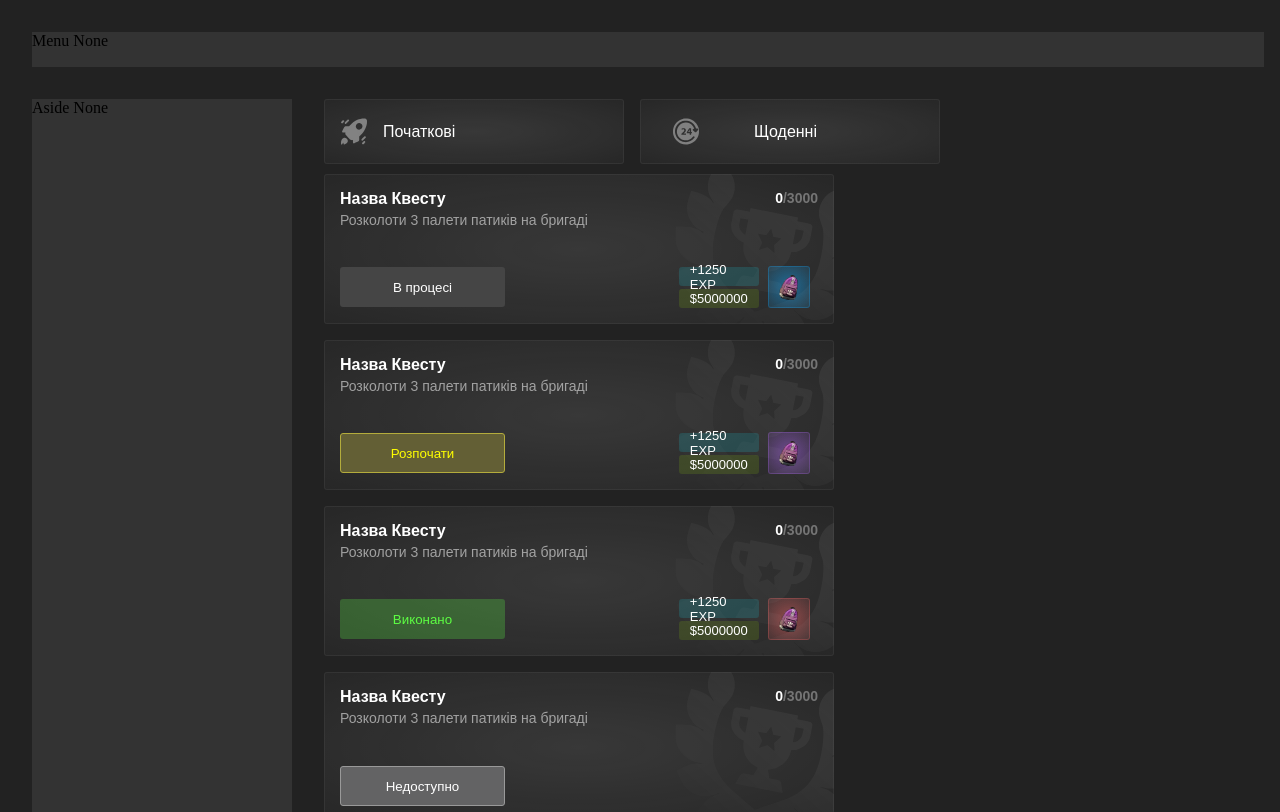
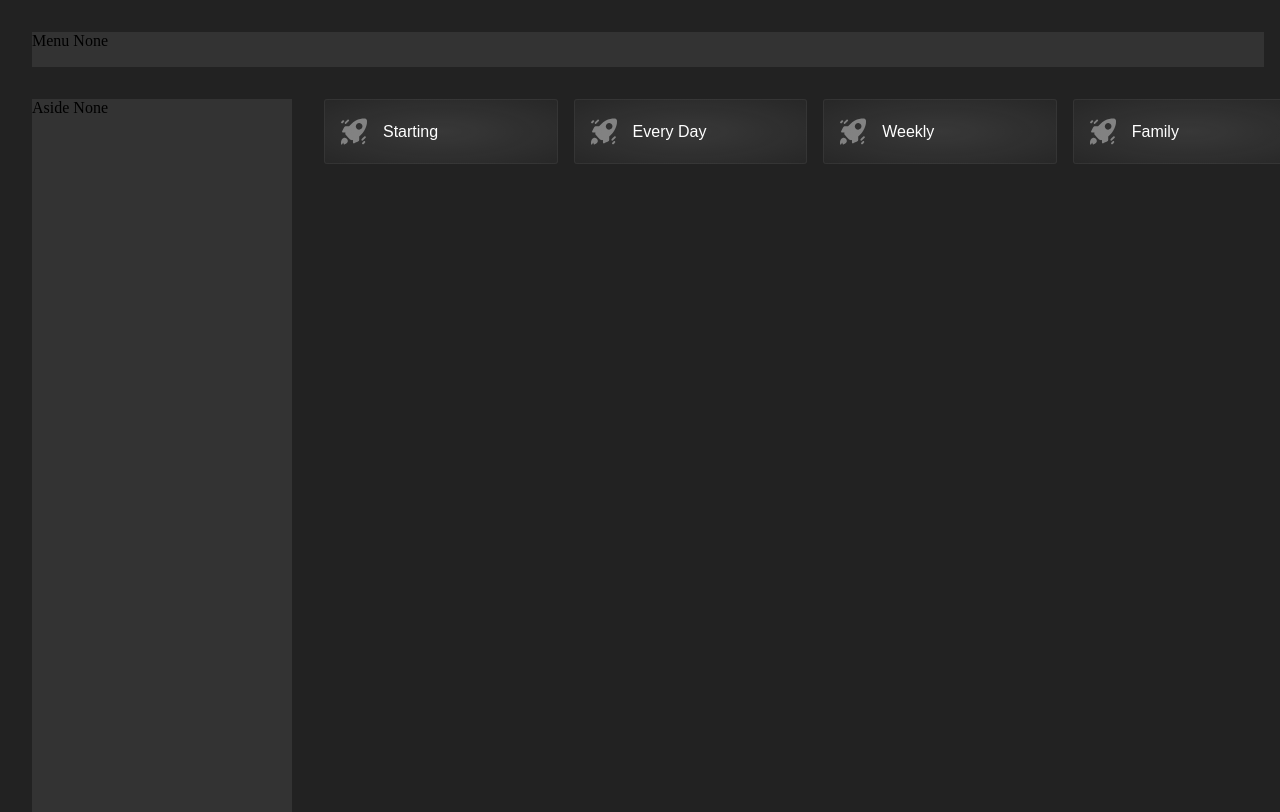
Before and after one commit to flexike/ragemp-quest, a React (Vite) app: page / in a window 1280 px wide. Shown: the top 812 px of the page. Built offline with nearby package versions, Linux system fonts and the light colour scheme; a web font is replaced by a local one.

Commit message:
+ ASS LOGIX

```diff
--- a/src/App.sass
+++ b/src/App.sass
@@ -8,6 +8,7 @@ $quest-bg-default: radial-gradient(97.5% 97.5% at 50% 50%, rgba(255, 255, 255, 0
   height: 100%
   width: 100%
   background-color: $default-bg-color
+  overflow: hidden
 
   .quest-container
     margin: 0 auto
--- a/src/App.tsx
+++ b/src/App.tsx
@@ -1,15 +1,56 @@
-import { useState } from 'react'
+import {Key, useEffect, useState} from 'react'
 import './App.sass'
 import QuestCardOption from "./components/QuestCardOption.tsx";
+import QuestCard from "./components/QuestCard.tsx";
 import everyDayQuestOptionON from './assets/everyDayQuestOptionON.svg'
 import everyDayQuestOptionOff from './assets/everyDayQuestOptionOff.svg'
 import startingQuestOptionON from './assets/startingQuestOptionON.svg'
 import startingQuestOptionOFF from './assets/startingQuestOptionOFF.svg'
-import QuestCard from "./components/QuestCard.tsx";
+import DataFromServ from './data.json'
+import {createLogger} from "vite";
+
+
+interface DataInterf {
+    name: string;
+    quests: QuestInterf[];
+}
+
+type QuestInterf = {
+    name: string;
+    description: string;
+    status: 'available' | 'done' | 'current' | 'disabled'
+    imagePath: string;
+    progress: {
+        current: number;
+        total: number;
+    };
+    rewards: Rewards[]
+}[]
+
+type Rewards = {
+    exp?: number
+    money?: number
+    items: {
+        imagePath: string
+        rarity: 'blue' | 'yellow' | 'purple' | 'red'
+    }[]
+}
 
 
 function App() {
-    const [data, setData] = useState<any>([])
+
+    const [data, setData] = useState<DataInterf | null>(null)
+    const bool: boolean = true
+
+    useEffect(() => {
+        fetchData()
+    }, []);
+
+    function fetchData() {
+        setData(DataFromServ)
+        // console.log('Data is received', DataFromServ)
+    }
+
 
     return (
         <section className="quest-section">
@@ -18,91 +59,53 @@ function App() {
                 <div className="quest-block">
                     <aside className="quest-block-aside">Aside None</aside>
                     {
-                    data ?
+                        bool ?
                             <main className="quest-block-main">
                                 <header className="quest-main-header">
 
+                                {
+                                    data ?
+                                        data.map((questOptionFrData: { name: string; }, index: Key | null | undefined) => {
+                                            return(
                                                 <QuestCardOption
-                                    questOptionName = "Початкові"
+                                                    key = {index}
+                                                    questOptionName = {questOptionFrData.name}
                                                     questOptionSVGoff = {`${startingQuestOptionOFF}`}
                                                     questOptionSVGon = {`${startingQuestOptionON}`}
-                                    questOptionQuests = {{}}
                                                 />
+                                            )
+                                        })
+                                    :
+                                    null
+                                }
 
-                                <QuestCardOption
-                                    questOptionName = "Щоденні"
-                                    questOptionSVGoff = {`${everyDayQuestOptionOff}`}
-                                    questOptionSVGon = {`${everyDayQuestOptionON}`}
-                                    questOptionQuests = {{}}
-                                />
+
 
                             </header>
 
                             <div className="quest-desk">
 
+                                {
+                                    data ?
+                                        data.map((questsCardFrData: any) => {
+                                            // console.log('QUESTcardDATA', questsCardFrData.quests)
+                                            questsCardFrData.quests.forEach((quest: any) => {
+                                                // console.log("QUEST (FOREACH):", quest.rewards, quest.progress)
+                                                return (
                                                     <QuestCard
-                                    questName="Назва Квесту"
-                                    questDescription = "Розколоти 3 палети патиків на бригаді"
-                                    questStatus = "current"
-                                    questImagePath = ""
-                                    questProgress = {{current: 0, total: 3000 }}
-                                    questRewards = {{
-                                        exp: 1250,
-                                        money: 5000000,
-                                        items: {
-                                            imagePath: 'string',
-                                            rarity: 'blue'
+                                                        questName = {quest.name}
+                                                        questDescription = {quest.description}
+                                                        questStatus = {quest.status}
+                                                        questImagePath = {quest.imagePath}
+                                                        questProgress = {quest.progress}
+                                                        questRewards = {quest.rewards}
+                                                    />
+                                                )
+                                            })
+                                        })
+                                        :
+                                        null
                                 }
-                                    }}
-                                />
-
-                                <QuestCard
-                                    questName="Назва Квесту"
-                                    questDescription = "Розколоти 3 палети патиків на бригаді"
-                                    questStatus = "available"
-                                    questImagePath = ""
-                                    questProgress = {{current: 0, total: 3000 }}
-                                    questRewards = {{
-                                        exp: 1250,
-                                        money: 5000000,
-                                        items: {
-                                            imagePath: 'string',
-                                            rarity: 'purple'
-                                        }
-                                    }}
-                                />
-
-                                <QuestCard
-                                    questName="Назва Квесту"
-                                    questDescription = "Розколоти 3 палети патиків на бригаді"
-                                    questStatus = "done"
-                                    questImagePath = ""
-                                    questProgress = {{current: 0, total: 3000 }}
-                                    questRewards = {{
-                                        exp: 1250,
-                                        money: 5000000,
-                                        items: {
-                                            imagePath: 'string',
-                                            rarity: 'red'
-                                        }
-                                    }}
-                                />
-
-                                <QuestCard
-                                    questName="Назва Квесту"
-                                    questDescription = "Розколоти 3 палети патиків на бригаді"
-                                    questStatus = "disabled"
-                                    questImagePath = ""
-                                    questProgress = {{current: 0, total: 3000 }}
-                                    questRewards = {{
-                                        exp: 1250,
-                                        money: 5000000,
-                                        items: {
-                                            imagePath: 'string',
-                                            rarity: 'yellow'
-                                        }
-                                    }}
-                                />
 
                             </div>
 
--- a/src/components/QuestCard.tsx
+++ b/src/components/QuestCard.tsx
@@ -11,26 +11,21 @@ interface QuestCardProps {
         current: number
         total: number
     }
-    questRewards: {
+    questRewards: Rewards[]
+}
+
+type Rewards = {
     exp?: number
     money?: number
     items: {
         imagePath: string
         rarity: 'blue' | 'yellow' | 'purple' | 'red'
-        }
-    }
+    }[]
 }
 
-// type Rewards = {
-//     exp?: number
-//     money?: number
-//     items: {
-//         imagePath: string
-//         rarity: 'blue' | 'yellow' | 'purple' | 'red'
-//     }[]
-// }
+function QuestCard({questName, questDescription, questStatus, questImagePath, questProgress, questRewards}: QuestCardProps) {
 
-function QuestCard({questName, questDescription, questStatus, questImagePath, questProgress, questRewards}: QuestCardProps) {
+    console.log(`Quest Rewards: ${questRewards}`)
 
 
     return (
@@ -48,12 +43,12 @@ function QuestCard({questName, questDescription, questStatus, questImagePath, qu
                     {
                         questStatus === "available" ?
                             <div className="btns-wrapper">
-                                <button className={`btn ${'quest-available'}`}>Розпочати</button>
+                                <button className={`btn quest-available`}>Розпочати</button>
                             </div>
 
                         : questStatus === "done" ?
                              <div className="btns-wrapper">
-                                <button className={`btn ${'quest-done'}`}>Виконано</button>
+                                <button className={`btn quest-done`}>Виконано</button>
                              </div>
 
                         : questStatus === "current" ?
@@ -63,7 +58,7 @@ function QuestCard({questName, questDescription, questStatus, questImagePath, qu
 
                         : questStatus === "disabled" ?
                              <div className="btns-wrapper">
-                                  <button className={`btn ${'quest-disabled'}`}>Недоступно</button>
+                                  <button className={`btn quest-disabled`}>Недоступно</button>
                              </div>
                              : null
                     }
@@ -75,29 +70,36 @@ function QuestCard({questName, questDescription, questStatus, questImagePath, qu
                                 null
                                 :
                             <>
+                            {
+                                questRewards ?
+                                    questRewards.map((questRew) => {
+                                        return (
                                             <div className="first-rewards-wrapper">
-                                    <div className="first-rewards-EXP">+{questRewards.exp} EXP</div>
-                                    <div className="first-rewards-MON">${questRewards.money}</div>
+                                                <div className="first-rewards-EXP">+{questRew.exp} EXP</div>
+                                                <div className="first-rewards-MON">${questRew.money}</div>
                                             </div>
+                                        )
+                                    })
+                                    :
+                                    null
+                            }
 
                                 <div className="second-rewards-wrapper">
+                                    {
+                                        questRewards ?
 
-                                    {
-                                        questRewards.items ?
+                                            questRewards.map((questRew) => {
+                                                return (
+                                                    <div className={`second-rewards-item ${questRew.items.rarity}`}>
+                                                        <img src={bagIcon} alt="itemIcon"
+                                                             className="rewards-item-picture"/>
+                                                        </div>
+                                                )
+                                            })
 
-                                            // questRewards.map((questRew) => {
-                                            //     return (
-                                            //         <div className={`second-rewards-item ${questRew.items.rarity}`}>
-                                            //             <img src={bagIcon} alt="itemIcon"
-                                            //                  className="rewards-item-picture"/>
-                                            //             </div>
-                                            //     )
-                                            // })
-
-                                            <div className={`second-rewards-item ${questRewards.items.rarity}`}>
-                                                <img src={bagIcon} alt="itemIcon" className="rewards-item-picture"/>
-                                            </div>
-
+                                            // <div className={`second-rewards-item `}>
+                                            //     <img src={bagIcon} alt="itemIcon" className="rewards-item-picture"/>
+                                            // </div>
                                             : null
                                     }
 
@@ -120,8 +122,7 @@ function QuestCard({questName, questDescription, questStatus, questImagePath, qu
                 </div>
             <img src={questBgCup} alt="QuestCupBGicon" className="quest-background-icon"/>
         </div>
-                )
-                ;
+    );
 }
 
                 export default QuestCard;
--- a/src/components/QuestCardOption.tsx
+++ b/src/components/QuestCardOption.tsx
@@ -4,22 +4,19 @@ interface questCardInterface{
     questOptionName: string
     questOptionSVGoff: string
     questOptionSVGon: string
-    questOptionQuests: object
 }
 
 
-function QuestCardOption({questOptionName, questOptionSVGoff, questOptionSVGon, questOptionQuests}: questCardInterface) {
+function QuestCardOption({questOptionName, questOptionSVGoff, questOptionSVGon}: questCardInterface) {
 
     const isActive: boolean = false
+
     return (
         <div className="quest-main-header-quest-option">
             <div className="quest-option-title-wrapper">
-                {
-                isActive ?
-                <img src={questOptionSVGon} alt="SVGIcon"/>
-                :
-                <img src={questOptionSVGoff} alt="SVGIcon"/>
-                }
+
+                <img src={isActive ?`${questOptionSVGon}` : `${questOptionSVGoff}`} alt="SVGIcon"/>
+
                 {questOptionName}
             </div>
         </div>
--- a/src/data.json
+++ b/src/data.json
@@ -1,6 +1,68 @@
 [
   {
-    "name": "Main Quests",
+      "name": "Starting",
+      "quests": [
+        {
+          "name": "The Lost Artifact",
+          "description": "Find the ancient artifact hidden in the old temple.",
+          "status": "current",
+          "imagePath": "",
+          "progress": {
+            "current": 0,
+            "total": 3000
+          },
+          "rewards": {
+            "exp": 500,
+            "money": 200,
+            "items": [
+              {
+                "imagePath": "",
+                "rarity": "purple"
+              }
+            ]
+          }
+        },{
+          "name": "The Lost Artifact",
+          "description": "Find the ancient artifact hidden in the old temple.",
+          "status": "current",
+          "imagePath": "",
+          "progress": {
+            "current": 0,
+            "total": 3000
+          },
+          "rewards": {
+            "exp": 500,
+            "money": 200,
+            "items": [
+              {
+                "imagePath": "",
+                "rarity": "purple"
+              }
+            ]
+          }
+        },{
+          "name": "The Lost Artifact",
+          "description": "Find the ancient artifact hidden in the old temple.",
+          "status": "current",
+          "imagePath": "",
+          "progress": {
+            "current": 0,
+            "total": 3000
+          },
+          "rewards": {
+            "exp": 500,
+            "money": 200,
+            "items": [
+              {
+                "imagePath": "",
+                "rarity": "purple"
+              }
+            ]
+          }
+        }
+      ]
+  },{
+      "name": "Every Day",
       "quests": [
   {
   "name": "The Lost Artifact",
@@ -21,66 +83,227 @@
   }
   ]
   }
-      },
-      {
-        "name": "The Final Battle",
-        "description": "Defeat the Dark Lord and bring peace to the kingdom.",
-        "status": "available",
+  },{
+  "name": "The Lost Artifact",
+  "description": "Find the ancient artifact hidden in the old temple.",
+  "status": "current",
   "imagePath": "",
   "progress": {
-          "current": 0,
-          "total": 1
+  "current": 3,
+  "total": 5
   },
   "rewards": {
-          "exp": 1000,
-          "money": 500,
+  "exp": 500,
+  "money": 200,
   "items": [
   {
   "imagePath": "",
-              "rarity": "red"
+  "rarity": "purple"
+  }
+  ]
+  }
+  },{
+  "name": "The Lost Artifact",
+  "description": "Find the ancient artifact hidden in the old temple.",
+  "status": "current",
+  "imagePath": "",
+  "progress": {
+  "current": 3,
+  "total": 5
+  },
+  "rewards": {
+  "exp": 500,
+  "money": 200,
+  "items": [
+  {
+  "imagePath": "",
+  "rarity": "purple"
   }
   ]
   }
   }
   ]
-  },
-  {
-    "name": "Side Quests",
+  },{
+    "name": "Weekly",
     "quests": [
       {
-        "name": "The Missing Merchant",
-        "description": "Help the merchant find his lost goods in the forest.",
-        "status": "done",
+        "name": "The Lost Artifact",
+        "description": "Find the ancient artifact hidden in the old temple.",
+        "status": "current",
         "imagePath": "",
         "progress": {
-          "current": 1,
-          "total": 1
+          "current": 3,
+          "total": 5
         },
         "rewards": {
-          "money": 50,
+          "exp": 500,
+          "money": 200,
           "items": [
             {
               "imagePath": "",
-              "rarity": "yellow"
+              "rarity": "purple"
             }
           ]
         }
-      },
-      {
-        "name": "Herbalist's Request",
-        "description": "Collect 10 rare herbs for the village herbalist.",
-        "status": "disabled",
+      },{
+        "name": "The Lost Artifact",
+        "description": "Find the ancient artifact hidden in the old temple.",
+        "status": "current",
         "imagePath": "",
         "progress": {
-          "current": 0,
-          "total": 10
+          "current": 3,
+          "total": 5
         },
         "rewards": {
-          "exp": 100,
+          "exp": 500,
+          "money": 200,
           "items": [
             {
               "imagePath": "",
-              "rarity": "blue"
+              "rarity": "purple"
+            }
+          ]
+        }
+      },{
+        "name": "The Lost Artifact",
+        "description": "Find the ancient artifact hidden in the old temple.",
+        "status": "current",
+        "imagePath": "",
+        "progress": {
+          "current": 3,
+          "total": 5
+        },
+        "rewards": {
+          "exp": 500,
+          "money": 200,
+          "items": [
+            {
+              "imagePath": "",
+              "rarity": "purple"
+            }
+          ]
+        }
+      }
+    ]
+  },{
+    "name": "Family",
+    "quests": [
+    {
+      "name": "The Lost Artifact",
+      "description": "Find the ancient artifact hidden in the old temple.",
+      "status": "current",
+      "imagePath": "",
+      "progress": {
+        "current": 3,
+        "total": 5
+      },
+      "rewards": {
+        "exp": 500,
+        "money": 200,
+        "items": [
+          {
+            "imagePath": "",
+            "rarity": "purple"
+          }
+        ]
+      }
+    },{
+      "name": "The Lost Artifact",
+      "description": "Find the ancient artifact hidden in the old temple.",
+      "status": "current",
+      "imagePath": "",
+      "progress": {
+        "current": 3,
+        "total": 5
+      },
+      "rewards": {
+        "exp": 500,
+        "money": 200,
+        "items": [
+          {
+            "imagePath": "",
+            "rarity": "purple"
+          }
+        ]
+      }
+    },{
+      "name": "The Lost Artifact",
+      "description": "Find the ancient artifact hidden in the old temple.",
+      "status": "current",
+      "imagePath": "",
+      "progress": {
+        "current": 3,
+        "total": 5
+      },
+      "rewards": {
+        "exp": 500,
+        "money": 200,
+        "items": [
+          {
+            "imagePath": "",
+            "rarity": "purple"
+          }
+        ]
+      }
+    }
+  ]
+  },{
+  "name": "Fraction",
+  "quests": [
+    {
+      "name": "The Lost Artifact",
+      "description": "Find the ancient artifact hidden in the old temple.",
+      "status": "current",
+      "imagePath": "",
+      "progress": {
+        "current": 3,
+        "total": 5
+      },
+      "rewards": {
+        "exp": 500,
+        "money": 200,
+        "items": [
+          {
+            "imagePath": "",
+            "rarity": "purple"
+          }
+        ]
+      }
+    },{
+      "name": "The Lost Artifact",
+      "description": "Find the ancient artifact hidden in the old temple.",
+      "status": "current",
+      "imagePath": "",
+      "progress": {
+        "current": 3,
+        "total": 5
+      },
+      "rewards": {
+        "exp": 500,
+        "money": 200,
+        "items": [
+          {
+            "imagePath": "",
+            "rarity": "purple"
+          }
+        ]
+      }
+    },{
+      "name": "The Lost Artifact",
+      "description": "Find the ancient artifact hidden in the old temple.",
+      "status": "current",
+      "imagePath": "",
+      "progress": {
+        "current": 3,
+        "total": 5
+      },
+      "rewards": {
+        "exp": 500,
+        "money": 200,
+        "items": [
+          {
+            "imagePath": "",
+            "rarity": "purple"
           }
         ]
       }
```
Lines whose indentation alone changed are shown as unchanged.
